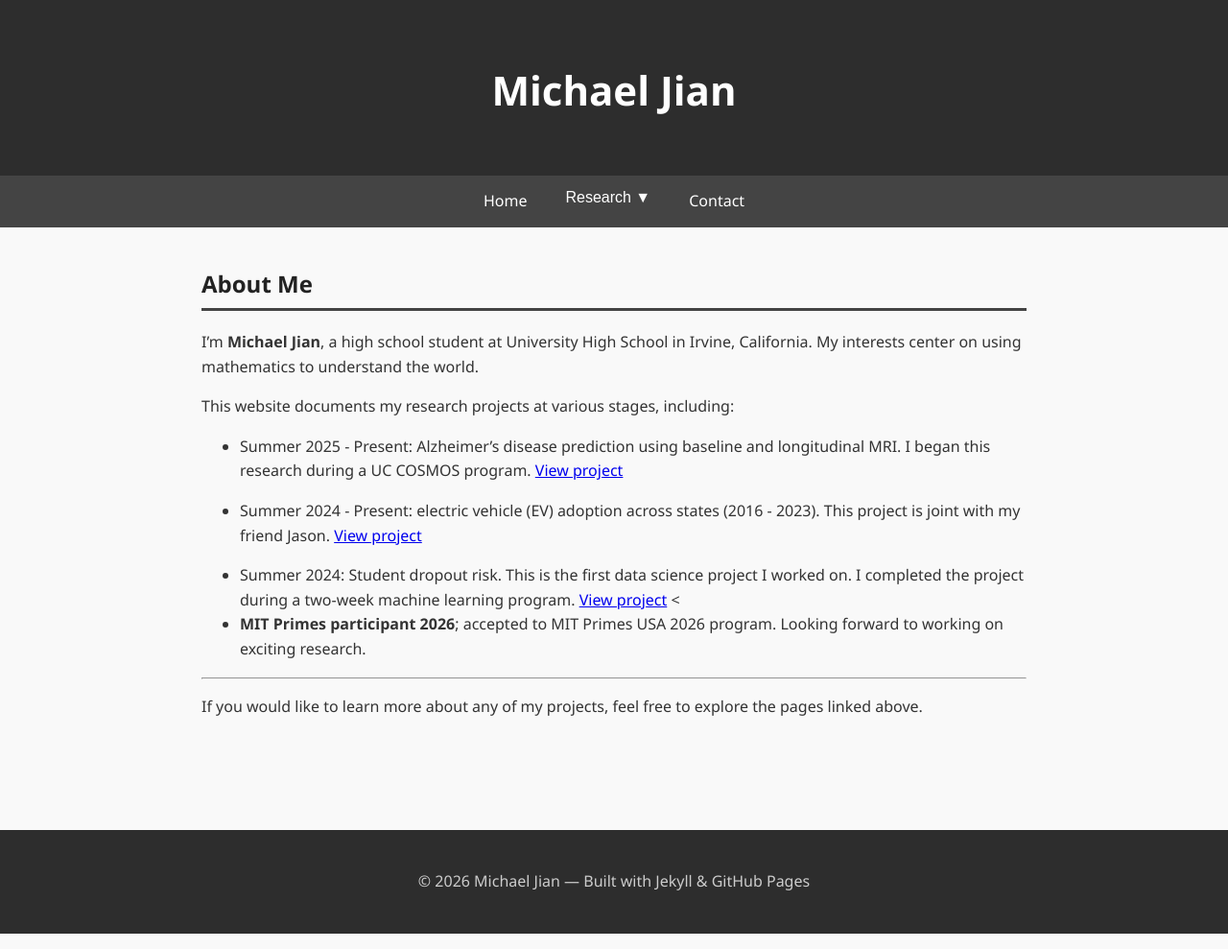
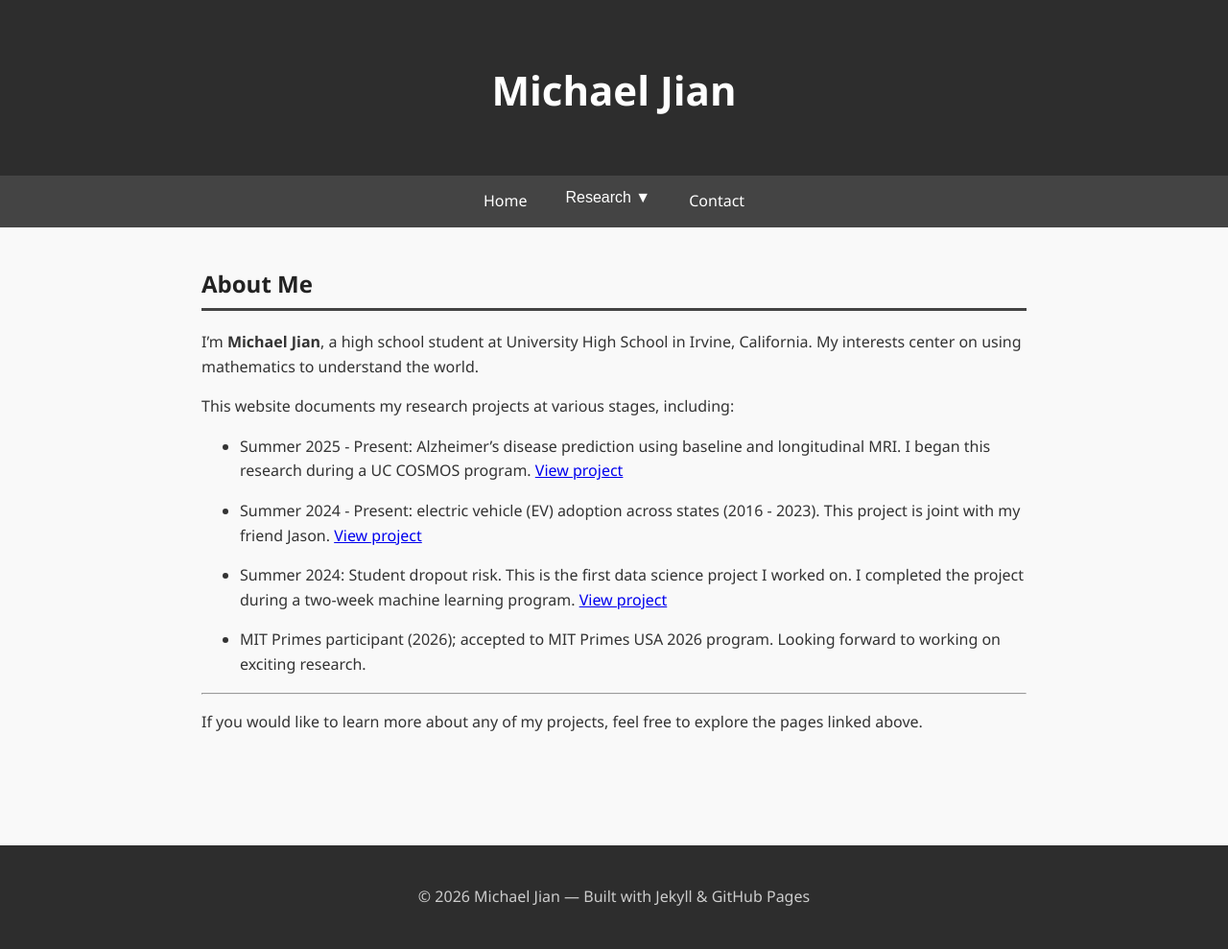
Before and after one commit to mcjian09/mcjian09.github.io, a Jekyll site: the page built from index.md, in a window 1280 px wide. Shown: the whole page at 96% size. Built offline with Jekyll 4.4.1, drawn with Linux system fonts in a browser that asks for light colours.

```diff
--- a/index.md
+++ b/index.md
@@ -14,8 +14,8 @@ This website documents my research projects at various stages, including:
 - Summer 2024 - Present: electric vehicle (EV) adoption across states (2016  - 2023). This project is joint with my friend Jason.   <a href="{{ '/ev/' | relative_url }}">View project</a>
 
 - Summer 2024: Student dropout risk. This is the first data science project I worked on. I completed the project during a two-week machine learning program.   <a href="{{ '/dropout/' | relative_url }}">View project</a>
-<
-- **MIT Primes participant 2026**; accepted to MIT Primes USA 2026 program. Looking forward to working on exciting research.
+
+- MIT Primes participant (2026); accepted to MIT Primes USA 2026 program. Looking forward to working on exciting research.
 
 ---
 
```
